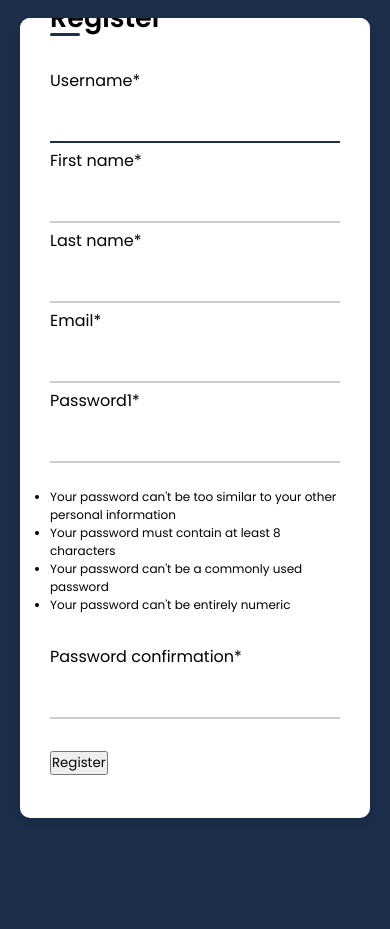
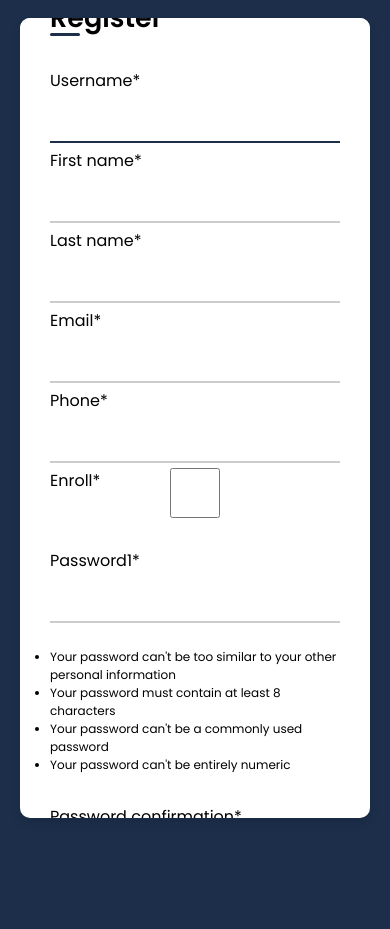
Before and after one commit to zekesiegman/4050_eBooking, a Django app: a page that uses cinemaE-Booking/templates/registration2.html in a window 390 px wide. Shown: the part 94-1023 px from the top of the page. Run offline with Django 4.2, Linux system fonts and the light colour scheme; some libraries are stand-ins or nearby versions.

Commit message:
user model extended to include a profile which has phone number and enroll for promotions. User profile page works fully, enroll for promotions and phone number dont seem to change on the edit profile page tho

```diff
--- a/cinemaE-Booking/home/admin.py
+++ b/cinemaE-Booking/home/admin.py
@@ -1,5 +1,5 @@
 from django.contrib import admin
-from .models import User
+from .models import Profile
 from .models import Account
 from .models import CardType
 from .models import Movie
@@ -8,7 +8,7 @@ from .models import MovieCategory
 
 # Register your models here.
 
-admin.site.register(User)
+admin.site.register(Profile)
 admin.site.register(Account)
 admin.site.register(CardType)
 admin.site.register(Movie)
--- a/cinemaE-Booking/home/forms.py
+++ b/cinemaE-Booking/home/forms.py
@@ -1,8 +1,9 @@
 from django import forms
-from django.contrib.auth import login, authenticate
+from django.contrib.auth import login, authenticate, update_session_auth_hash
 from django.contrib.auth.forms import UserCreationForm
 from django.contrib.auth.models import User
 from .models import Account
+from .models import Profile
 from .models import Movie
 from .models import MovieCategory
 from .models import Showtime
@@ -13,19 +14,23 @@ class RegisterForm(UserCreationForm):
     first_name = forms.CharField()
     last_name = forms.CharField()
     password1 = forms.CharField(widget=forms.TextInput(attrs={'placeholder': '', 'style': 'height: 50px;'}))
+    phone = forms.IntegerField()
+    enroll = forms.BooleanField()
 
     class Meta(UserCreationForm.Meta):
         model = User
-        fields = ('username', 'first_name', 'last_name', 'email', 'password1', 'password2')
+        fields = ('username', 'first_name', 'last_name', 'email', 'password1', 'password2', 'phone', 'enroll')
 
     def save(self, commit=True):
         user = super().save(commit=False)
         user.first_name = self.cleaned_data['first_name']
         user.last_name = self.cleaned_data['last_name']
         user.email = self.cleaned_data['email']
+        profile = Profile(user=user, phone=self.cleaned_data['phone'], enrollForPromotions=self.cleaned_data['enroll'])
         if commit:
             user.save()
-        return user
+            profile.save()
+        return user, profile
 
 
 class AddMovie(forms.Form):
--- a/cinemaE-Booking/home/views.py
+++ b/cinemaE-Booking/home/views.py
@@ -1,5 +1,5 @@
 from django.shortcuts import render, redirect
-from .models import User
+from .models import Profile
 from .models import Account
 from .models import Movie
 from .models import Showtime
@@ -23,14 +23,10 @@ fernet = Fernet(key)
 
 # Create your views here.
 
-#def success(request,uid):
 
-  #  return render(request, "/")
-
-
-def registration2(response):
-    if response.method == "POST":
-        form = RegisterForm(response.POST)
+def registration2(request):
+    if request.method == "POST":
+        form = RegisterForm(request.POST)
         if form.is_valid():
             # inactiveUser = send_verification_email(response, form)
             # inactiveUser.save()
@@ -49,7 +45,7 @@ def registration2(response):
             return redirect('/')
             # return response(response, "../templates/registration2.html", {'form': form})
     form = RegisterForm()
-    return render(response, "../templates/registration2.html", {"form": form})
+    return render(request, "../templates/registration2.html", {"form": form})
 
 
 def registration_success(request):
@@ -80,20 +76,22 @@ def logoutpage(request):
 
 def user_profile(request):
 
-    users = User.objects.order_by('userId')
+    users = request.user
     accounts = Account.objects.order_by('accountID')
-    context = {'users': users, 'accounts': accounts, }
+    profile = Profile.objects.get(user=users)
+    context = {'users': users, 'accounts': accounts, 'profile': profile}
     return render(request, '../templates/user-profile.html', context)
 
 
 def editprofile(request):
-    # users = User.objects.order_by('userID')
+    profile = Profile.objects.get(user=request.user)
     accounts = Account.objects.order_by('accountID')
-    context = {'accounts': accounts, }
+    context = {'accounts': accounts, 'profile': profile}
 
     # update user info
     if request.method == 'POST':
         user = request.user
+        profile = Profile.objects.get(user=user)
         f = request.POST.get('fname')
         # if form element is filled out, update info
         if len(f) != 0:
@@ -107,7 +105,10 @@ def editprofile(request):
             update_session_auth_hash(request, us)
         enrollForPromotions = request.POST.get('promotion')
         if enrollForPromotions is not None:
-            User.user.enrollForPromotions = True
+            profile.enrollForPromotions = True
+        t = request.POST.get('phone')
+        if len(t) !=0:
+            profile.phone = request.POST.get('phone')
 
         cardno = request.POST.get('cardno')
         exp = request.POST.get('exp')
--- a/cinemaE-Booking/templates/registration2.html
+++ b/cinemaE-Booking/templates/registration2.html
@@ -29,6 +29,12 @@
                     </div>
                     <div class="input-field">
                         {{ form.email|as_crispy_field }}
+                    </div>
+                    <div class="input-field">
+                        {{ form.phone|as_crispy_field }}
+                    </div>
+                    <div class="input-field">
+                        {{ form.enroll|as_crispy_field }}
                     </div>
                     <div class="input-field" style="">
                            {{ form.password1|as_crispy_field }}
--- a/cinemaE-Booking/templates/user-profile.html
+++ b/cinemaE-Booking/templates/user-profile.html
@@ -24,7 +24,7 @@
                  </div>
                  <div class="data">
                    <h2>Phone</h2>
-                    <p>{{ user.phone }}</p>
+                    <p>{{ profile.phone }}</p>
               </div>
 
             </div>
```
Also changed, not shown: cinemaE-Booking/home/models.py (+3 -7 lines), cinemaE-Booking/templates/editprofile.html (+9 -0 lines), cinemaE-Booking/db.sqlite3.
